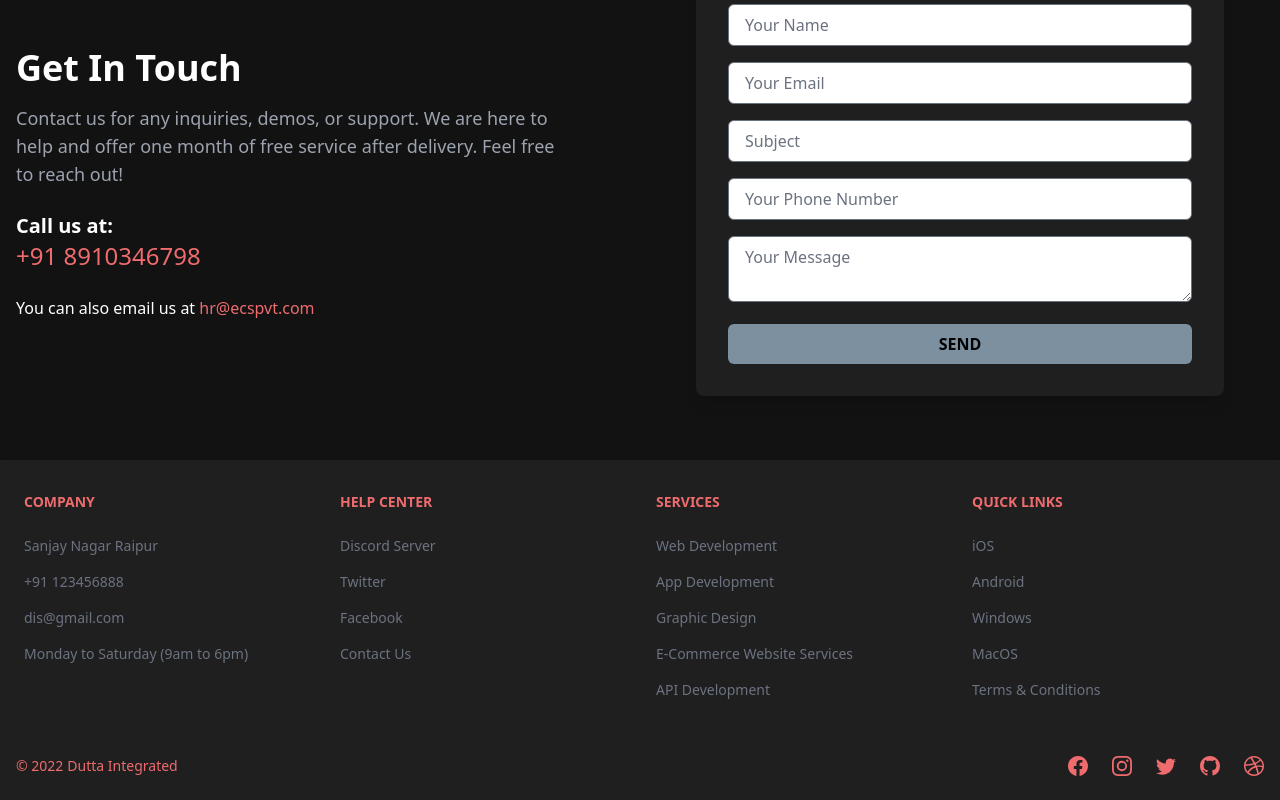
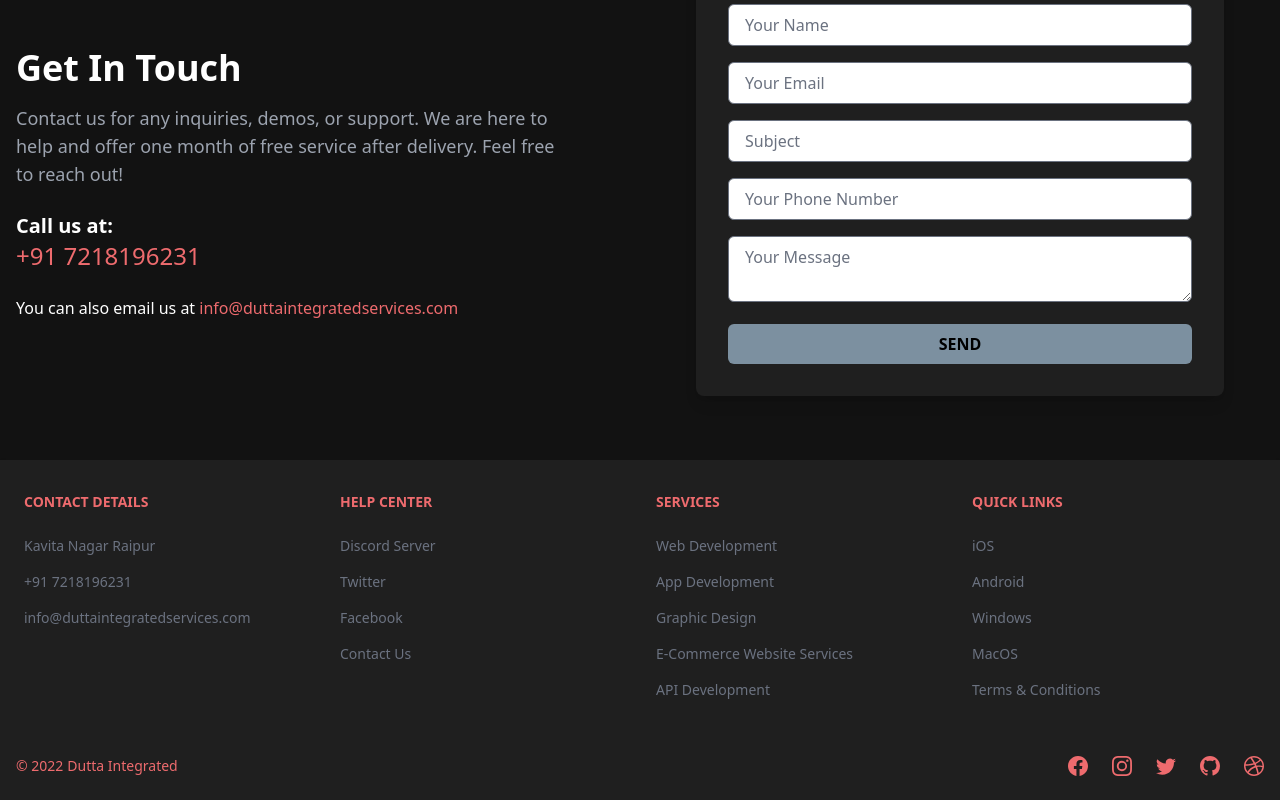
Before and after one commit to noushad-dawn/duttaintegratedservices, a React (Create React App) app: page / in a window 1280 px wide. Shown: the part 3442-4242 px from the top of the page. Built offline with nearby package versions, Linux system fonts and the light colour scheme.

Commit message:
fourth commit

```diff
--- a/public/index.html
+++ b/public/index.html
@@ -26,6 +26,7 @@
     -->
     <script type="module" src="https://unpkg.com/ionicons@5.5.2/dist/ionicons/ionicons.esm.js"></script>
     <script nomodule src="https://unpkg.com/ionicons@5.5.2/dist/ionicons/ionicons.js"></script>
+   <!-- Start of HubSpot Embed Code --> <script type="text/javascript" id="hs-script-loader" async defer src="//js.hs-scripts.com/47365108.js"></script> <!-- End of HubSpot Embed Code -->
     <title>React App</title>
   </head>
   <body>
--- a/src/Componenets/Componenets.js
+++ b/src/Componenets/Componenets.js
@@ -12,12 +12,11 @@ export function Component() {
       <div className="w-full">
         <div className="grid w-full grid-cols-2 gap-8 px-6 py-8 md:grid-cols-4">
           <div>
-            <Footer.Title title="Company" className="text-[#ee6b6e]" /> {/* Heading color */}
+            <Footer.Title title="Contact Details" className="text-[#ee6b6e]" /> {/* Heading color */}
             <Footer.LinkGroup col>
-              <Footer.Link href="#" className="hover:text-gray-300">Sanjay Nagar Raipur</Footer.Link>
-              <Footer.Link href="#" className="hover:text-gray-300">+91 123456888</Footer.Link>
-              <Footer.Link href="#" className="hover:text-gray-300">dis@gmail.com</Footer.Link>
-              <Footer.Link href="#" className="hover:text-gray-300">Monday to Saturday (9am to 6pm)</Footer.Link>
+              <Footer.Link href="#" className="hover:text-gray-300">Kavita Nagar Raipur</Footer.Link>
+              <Footer.Link href="#" className="hover:text-gray-300">+91 7218196231</Footer.Link>
+              <Footer.Link href="#" className="hover:text-gray-300">info@duttaintegratedservices.com</Footer.Link>
             </Footer.LinkGroup>
           </div>
           <div>
@@ -129,8 +128,8 @@ export function ContactForm() {
     e.preventDefault();
 
     emailjs
-      .sendForm('service_t0hujua', 'template_atny6ad', form.current, {
-        publicKey: 'J69NKrMQr7PVvyckO',
+      .sendForm('service_ldmp7zl', 'template_xxwv34d', form.current, {
+        publicKey: '5bZx2DXgDfYbBIX7j',
       })
       .then(
         () => {
@@ -161,8 +160,8 @@ export function ContactForm() {
             Contact us for any inquiries, demos, or support. We are here to help and offer one month of free service after delivery. Feel free to reach out!
           </p>
           <p className="text-xl font-semibold">Call us at:</p>
-          <p className="text-2xl text-text">+91 8910346798</p>
-          <p className="mt-6">You can also email us at <span className="text-text">hr@ecspvt.com</span></p>
+          <p className="text-2xl text-text">+91 7218196231</p>
+          <p className="mt-6">You can also email us at <span className="text-text">info@duttaintegratedservices.com</span></p>
         </div>
 
         {/* Form Section */}
@@ -297,6 +296,7 @@ export function WelcomeSection() {
 
 export function IndustriesCard({ image, label, description }) {
   return (
+    <a href="#contact">
     <div className="relative max-w-sm bg-div border border-gray-200 rounded-lg shadow-lg dark:bg-gray-800 dark:border-gray-700 overflow-hidden transform transition-transform duration-300 hover:scale-105 hover:rotate-1 hover:shadow-2xl">
 
       {/* Overlay for unique hover effect */}
@@ -321,6 +321,7 @@ export function IndustriesCard({ image, label, description }) {
         </p>
       </div>
     </div>
+    </a>
   );
 }
 
--- a/src/Componenets/Navbar/Navbar.jsx
+++ b/src/Componenets/Navbar/Navbar.jsx
@@ -37,7 +37,7 @@ const Navbar = () => {
         {/* Desktop Menu */}
         <div className="flex-grow md:flex md:justify-end hidden uppercase items-center gap-8 font-[Poppins]">
           <div>
-            <a href="" className="py-7 px-3 inline-block font-bold text-black hover:text-[#f97068] duration-300">
+            <a href="/" className="py-7 px-3 inline-block font-bold text-black hover:text-[#f97068] duration-300">
               Home
             </a>
           </div>
```
Also changed, not shown: 2 other files (tests, documents, lock files or other folders).
